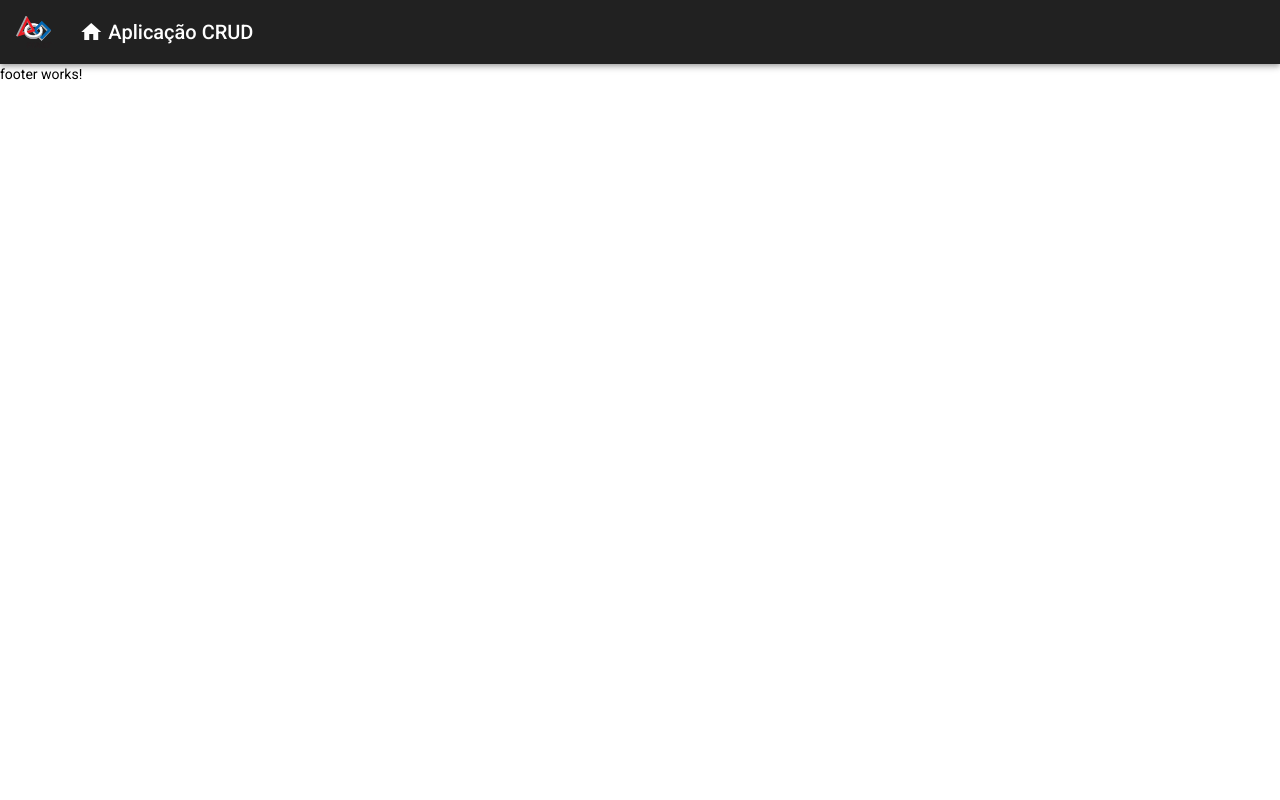
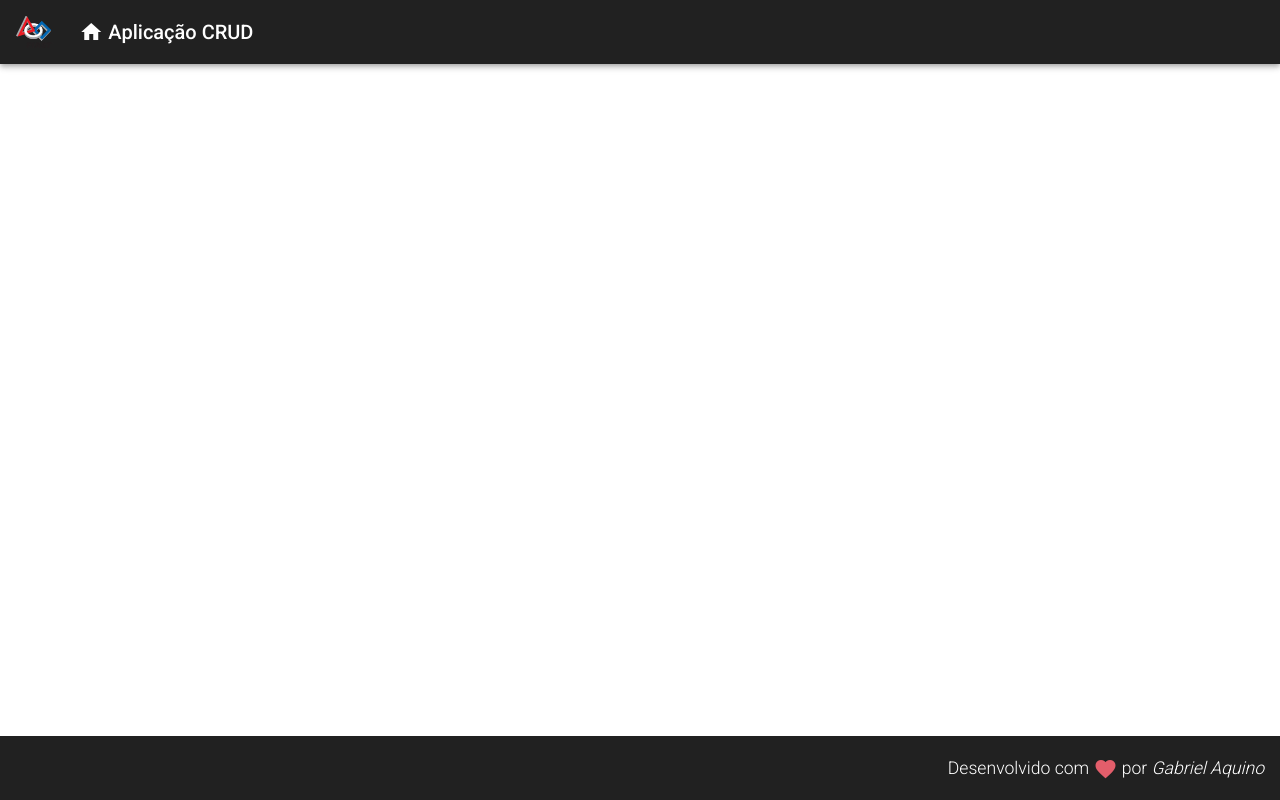
Before and after one commit to gabriel-q7/crud_Angular, an Angular app in the folder frontend/: page / in a window 1280 px wide. Built offline with nearby package versions, Linux system fonts and the light colour scheme.

Commit message:
upds, add nav

```diff
--- a/frontend/src/app/components/template/footer/footer.component.css
+++ b/frontend/src/app/components/template/footer/footer.component.css
@@ -0,0 +1,12 @@
+.footer {
+    position: fixed;
+    bottom: 0;
+
+    display: flex;
+    justify-content: flex-end;
+}
+
+.footer span {
+    font-size: 1.1rem;
+    font-weight: 300;
+}
--- a/frontend/src/app/components/template/footer/footer.component.html
+++ b/frontend/src/app/components/template/footer/footer.component.html
@@ -1 +1,9 @@
-<p>footer works!</p>
+<mat-toolbar class="footer">
+    <span>
+        Desenvolvido com
+        <i class="material-icons red v-middle">
+            favorite
+        </i>
+        por <i>Gabriel Aquino</i>
+    </span>
+</mat-toolbar>
--- /dev/null
+++ b/frontend/src/app/components/template/nav/nav.component.html
@@ -0,0 +1 @@
+<p>nav works!</p>
--- /dev/null
+++ b/frontend/src/app/components/template/nav/nav.component.ts
@@ -0,0 +1,15 @@
+import { Component, OnInit } from '@angular/core';
+
+@Component({
+  selector: 'app-nav',
+  templateUrl: './nav.component.html',
+  styleUrls: ['./nav.component.css']
+})
+export class NavComponent implements OnInit {
+
+  constructor() { }
+
+  ngOnInit(): void {
+  }
+
+}
--- a/frontend/src/styles.css
+++ b/frontend/src/styles.css
@@ -2,3 +2,11 @@
 
 html, body { height: 100%; }
 body { margin: 0; font-family: Roboto, "Helvetica Neue", sans-serif; }
+
+.red {
+    color: rgb(227, 94, 107);
+}
+
+.v-middle {
+    vertical-align: middle;
+}
```
Also changed, not shown: frontend/src/app/app.module.ts (+9 -2 lines), frontend/src/app/components/template/nav/nav.component.css (added), 1 other file (tests, documents, lock files or other folders).
